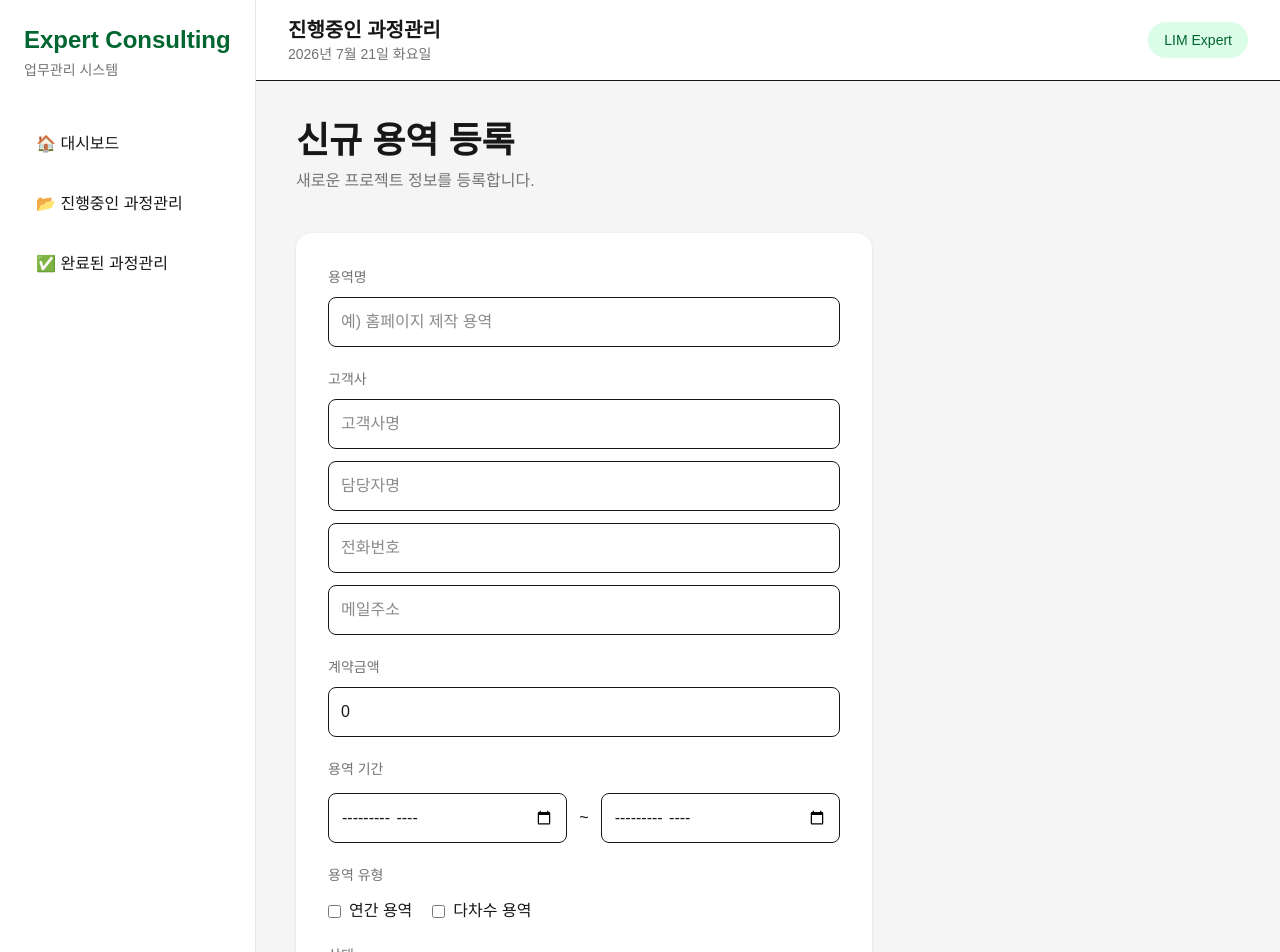
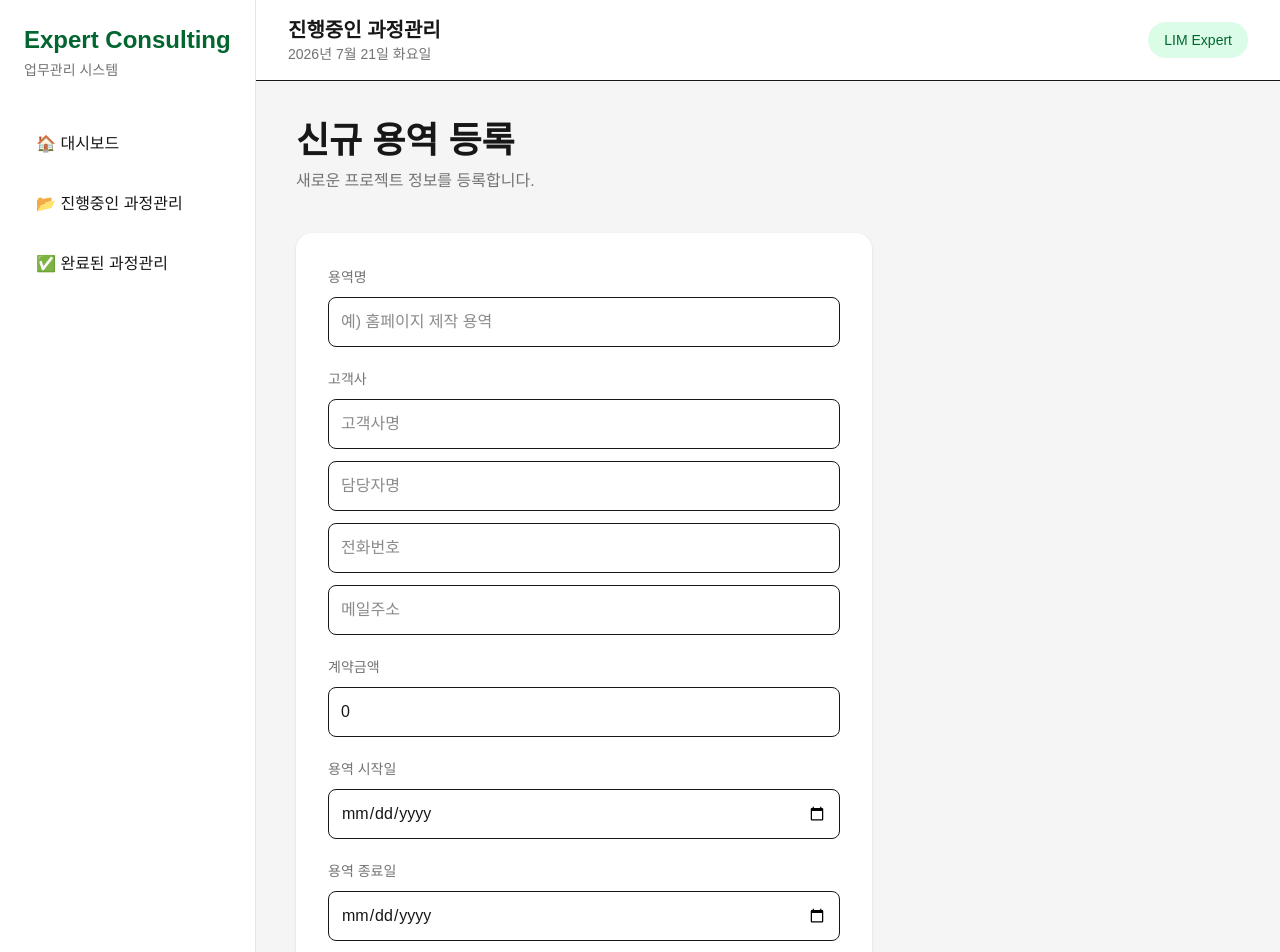
Before and after one commit to lgulv9809-dev/hrd-dashboard, a Next.js app: page /projects/new in a window 1280 px wide. Shown: the top 952 px of the page. Built offline with nearby package versions, Linux system fonts and the light colour scheme.

Commit message:
테스트1

```diff
--- a/app/projects/edit/[id]/page.tsx
+++ b/app/projects/edit/[id]/page.tsx
@@ -42,12 +42,12 @@ export default function EditProjectPage() {
     useState("진행중");
 
 
-  // 용역 기간 추가
+ // 용역 기간
 
-  const [startMonth,setStartMonth] =
+const [startDate,setStartDate] =
   useState("");
 
-  const [endMonth,setEndMonth] =
+const [endDate,setEndDate] =
   useState("");
 
 
@@ -127,11 +127,10 @@ export default function EditProjectPage() {
   status,
 
 
-      startMonth,
+  startDate,
 
 
-      endMonth,
-
+  endDate,
 
 
 });
@@ -267,7 +266,20 @@ export default function EditProjectPage() {
           placeholder="계약금액"
 
         />
+<input
+  className="mb-4 w-full rounded-lg border p-3"
+  type="date"
+  value={startDate}
+  onChange={(e)=>setStartDate(e.target.value)}
+/>
 
+
+<input
+  className="mb-4 w-full rounded-lg border p-3"
+  type="date"
+  value={endDate}
+  onChange={(e)=>setEndDate(e.target.value)}
+/>
 
 
 
--- a/app/projects/new/page.tsx
+++ b/app/projects/new/page.tsx
@@ -14,6 +14,10 @@ export default function NewProjectPage() {
   const [email, setEmail] = useState("");
   const [amount, setAmount] = useState(0);
   const [status, setStatus] = useState("진행중");
+  const [startDate, setStartDate] = useState("");
+
+const [endDate, setEndDate] = useState("");
+
 
 
   // 용역 유형
@@ -187,7 +191,47 @@ export default function NewProjectPage() {
 
           </div>
 
+<div>
 
+<label className="text-sm text-neutral-500">
+  용역 시작일
+</label>
+
+<input
+
+className="mt-2 w-full rounded-lg border p-3"
+
+type="date"
+
+value={startDate}
+
+onChange={(e)=>setStartDate(e.target.value)}
+
+/>
+
+</div>
+
+
+
+<div>
+
+<label className="text-sm text-neutral-500">
+  용역 종료일
+</label>
+
+<input
+
+className="mt-2 w-full rounded-lg border p-3"
+
+type="date"
+
+value={endDate}
+
+onChange={(e)=>setEndDate(e.target.value)}
+
+/>
+
+</div>
 
 
 
@@ -376,10 +420,15 @@ export default function NewProjectPage() {
 
                 status,
 
-                progress:0,
+progress:0,
 
 
-                annual,
+startDate,
+
+endDate,
+
+
+annual,
 
                 multiRound,
 
--- a/app/projects/page.tsx
+++ b/app/projects/page.tsx
@@ -30,8 +30,6 @@ function calculateCourseDifficulty(todos:any[]) {
 
 
 
-
-
 function calculateProjectDifficulty(courses:any[]) {
 
 
@@ -54,13 +52,9 @@ function calculateProjectDifficulty(courses:any[]) {
 
 
 
-
-
   if(highCourses >= 1){
     return "중";
   }
-
-
 
 
 
@@ -69,7 +63,6 @@ function calculateProjectDifficulty(courses:any[]) {
 
 
 }
-
 
 
 
@@ -88,7 +81,6 @@ export default function ProjectsPage() {
 
 
 
-
   const activeProjects =
 
     projects.filter(
@@ -97,8 +89,6 @@ export default function ProjectsPage() {
         project.status !== "완료"
 
     );
-
-
 
 
 
@@ -217,37 +207,28 @@ export default function ProjectsPage() {
 
 
 
-
                 <ProjectCard
-
 
 
                   key={project.id}
 
 
-
                   id={project.id}
-
 
 
                   name={project.name}
 
 
-
                   client={project.client}
-
 
 
                   amount={project.amount}
 
 
-
                   status={project.status}
 
 
-
                   courses={project.courses}
-
 
 
                   difficulty={
@@ -260,15 +241,11 @@ export default function ProjectsPage() {
 
 
 
-
-
                   annual={
 
                     project.annual ?? false
 
                   }
-
-
 
 
 
@@ -280,31 +257,23 @@ export default function ProjectsPage() {
 
 
 
+                  startDate={
 
-
-                  startMonth={
-
-                    project.startMonth ?? ""
+                    project.startDate ?? ""
 
                   }
 
 
 
+                  endDate={
 
-
-                  endMonth={
-
-                    project.endMonth ?? ""
+                    project.endDate ?? ""
 
                   }
 
 
 
-
-
                 />
-
-
 
 
 
```
Also changed, not shown: context/ProjectContext.tsx (+6 -3 lines). Lines whose indentation alone changed are shown as unchanged.
